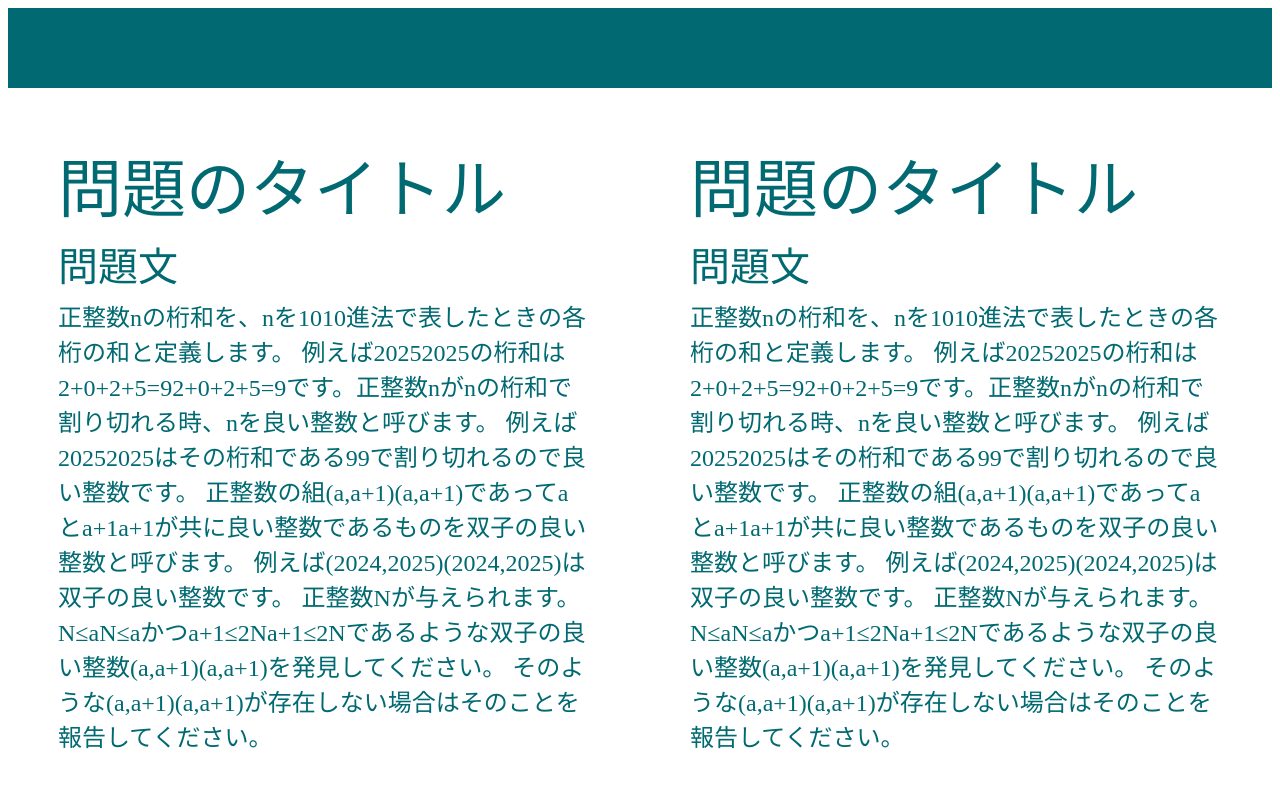
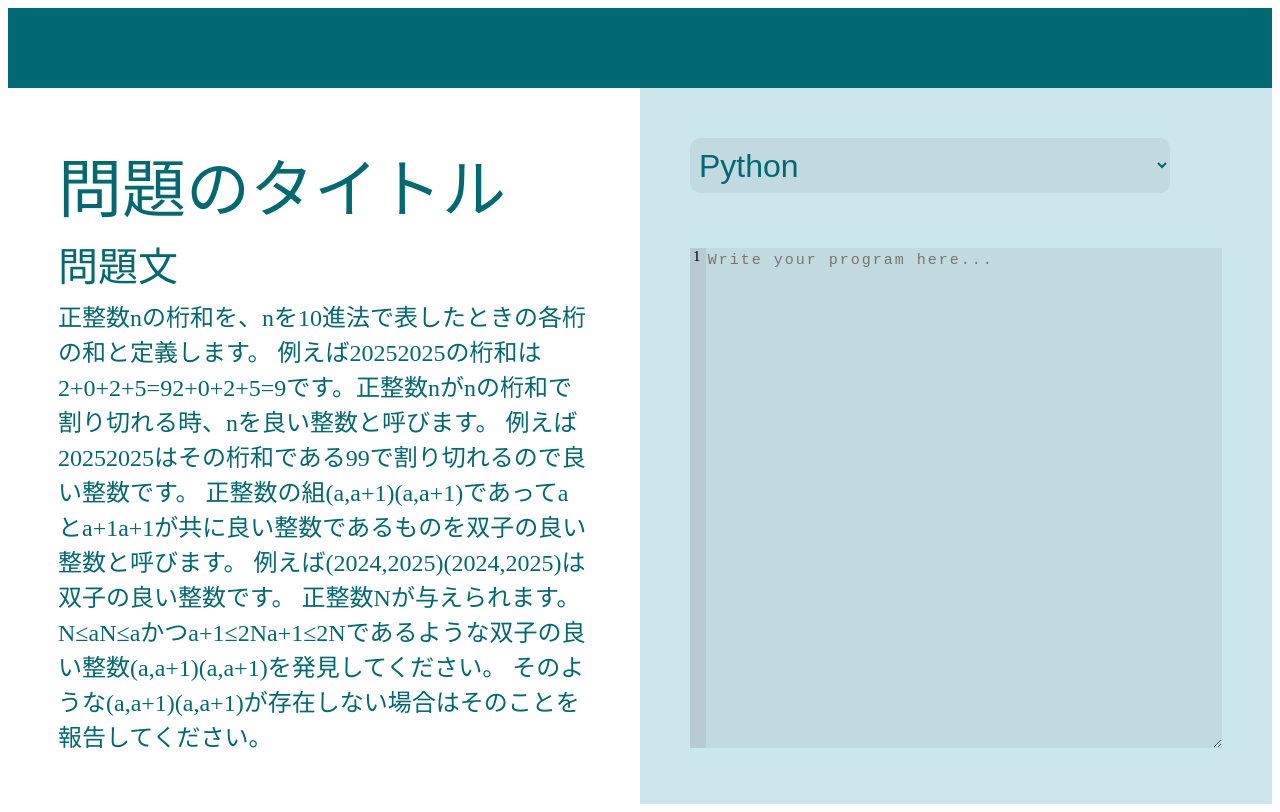
Before and after one commit to ko-tarou/DojoApp, a Next.js app: page /QuizPage in a window 1280 px wide. Built offline with nearby package versions, Linux system fonts and the light colour scheme.

Commit message:
add 解答を入力する画面の作成 ・言語を選択するドロップダウンメニュー ・入力フォーム ・提出ボタンは未完成

```diff
--- a/src/pages/QuizPage/index.js
+++ b/src/pages/QuizPage/index.js
@@ -1,7 +1,16 @@
+import React,{ useState } from "react"
 import style from "../../styles/QuizPage/QuizPage.module.scss"
 import Header from "../Header"
 
 export default function QuizPage() {
+
+	const [selectedLanguage,setSelectedLanguage] = useState("Python");
+	const [code,setCode] = useState("");
+
+	const handleLanguageChange = (e) => {
+		setSelectedLanguage(e.target.value);
+	}
+
 	return (
 		<div>
 			<Header />
@@ -14,7 +23,7 @@ export default function QuizPage() {
 						問題文
 					</div>
 					<div className={style.container}>
-						正整数nの桁和を、nを1010進法で表したときの各桁の和と定義します。
+						正整数nの桁和を、nを10進法で表したときの各桁の和と定義します。
 						例えば20252025の桁和は2+0+2+5=92+0+2+5=9です。正整数nがnの桁和で割り切れる時、nを良い整数と呼びます。
 						例えば20252025はその桁和である99で割り切れるので良い整数です。
 						正整数の組(a,a+1)(a,a+1)であってaとa+1a+1が共に良い整数であるものを双子の良い整数と呼びます。
@@ -23,21 +32,35 @@ export default function QuizPage() {
 						そのような(a,a+1)(a,a+1)が存在しない場合はそのことを報告してください。
 					</div>
 				</div>
-				<div className={style.quiz}>
-					<div className={style.title}>
-						問題のタイトル
-					</div>
-					<div className={style.question}>
-						問題文
-					</div>
-					<div className={style.container}>
-						正整数nの桁和を、nを1010進法で表したときの各桁の和と定義します。
-						例えば20252025の桁和は2+0+2+5=92+0+2+5=9です。正整数nがnの桁和で割り切れる時、nを良い整数と呼びます。
-						例えば20252025はその桁和である99で割り切れるので良い整数です。
-						正整数の組(a,a+1)(a,a+1)であってaとa+1a+1が共に良い整数であるものを双子の良い整数と呼びます。
-						例えば(2024,2025)(2024,2025)は双子の良い整数です。
-						正整数Nが与えられます。N≤aN≤aかつa+1≤2Na+1≤2Nであるような双子の良い整数(a,a+1)(a,a+1)を発見してください。
-						そのような(a,a+1)(a,a+1)が存在しない場合はそのことを報告してください。
+				<div className={style.answer}>
+					<select
+						id="language-dropdown"
+						value={selectedLanguage}
+						onChange={handleLanguageChange}
+						className={style.language}
+					>
+						<option value="Python">Python</option>
+						<option value="Java">Java</option>
+						<option value="C">C</option>
+						<option value="C++">C++</option>
+						<option value="C#">C#</option>
+					</select>
+
+					<div className={style.codeeditorcontainer}>
+						<div className={style.linenumbers}>
+							{/* 行番号を動的に生成 */}
+								{code.split("\n").map((_, index) => (
+								<div key={index} className={style.numbers}>{index + 1}</div>
+								))}
+						</div>
+						<textarea
+							id="code-input"
+							className={style.codeinput}
+							value={code}
+							onChange={(e) => setCode(e.target.value)}
+							placeholder="Write your program here..."
+							rows="15"
+						></textarea>
 					</div>
 				</div>
 			</div>
--- a/src/styles/Global/color.scss
+++ b/src/styles/Global/color.scss
@@ -1,4 +1,6 @@
 //background
 $Primary:#006971;
 $Secondary:#CCE7EB;
+$Secondary-Content:#CCE7EB;
 $onWhile:#FFFFFF;
+$lightgry:#767680;
--- a/src/styles/QuizPage/QuizPage.module.scss
+++ b/src/styles/QuizPage/QuizPage.module.scss
@@ -7,10 +7,21 @@
 .quiz {
     display: flex;
     flex-direction: column;
-    margin: 50px;
+    padding: 50px;
     gap:5px;
     width: 50%;
-    box-sizing: border-box;
+    height: 100%;
+    background-color: $onWhile;
+}
+
+.answer {
+    display: flex;
+    flex-direction: column;
+    padding: 50px;
+    gap: 5px;
+    width: 50%;
+    height: 77vh;
+    background-color: $Secondary-Content;
 }
 
 .title {
@@ -27,3 +38,50 @@
     color: $Primary;
     font-size: 24px;
 }
+
+
+//ドロップダウンメニュー
+.language {
+    color : $Primary;
+    background-color: rgba($lightgry,0.12);
+    border: none;
+    height: 55px;
+    width: 480px;
+    font-size: 32px;
+    border-radius: 10px;
+    padding-left: 5px;
+    margin-bottom: 50px;
+}
+
+
+//提出エリア
+.codeeditorcontainer {
+    display: flex;
+    flex-direction: row;
+    width: 100%;
+    height: 500px;
+    border-radius: 5px;
+}
+
+.linenumbers {
+    width: 3%;
+    background-color: rgba($lightgry,0.24);
+}
+
+.numbers {
+    width: 3%;
+    font-size: 15px;
+    padding-left: 3px;
+}
+
+.codeinput {
+    letter-spacing: 2px;
+    line-height: 22px;
+    display: flex;
+    flex-direction: row;
+    width: 97%;
+    font-size: 15px;
+
+    background-color: rgba($lightgry,0.12);
+    border: none;
+}
```
